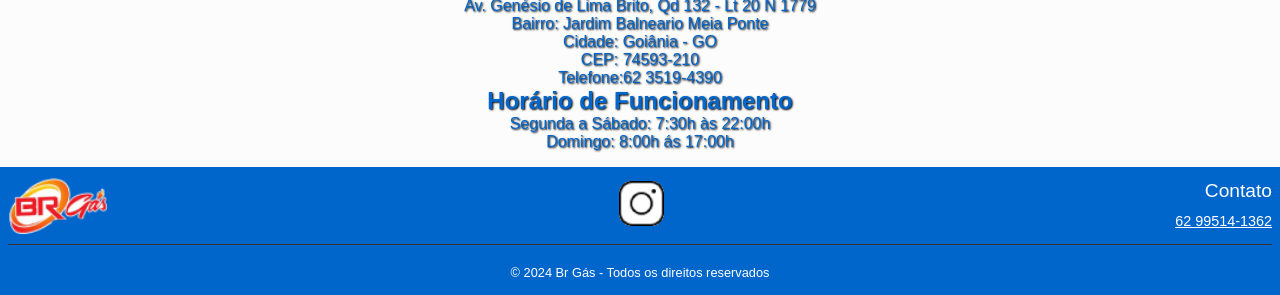
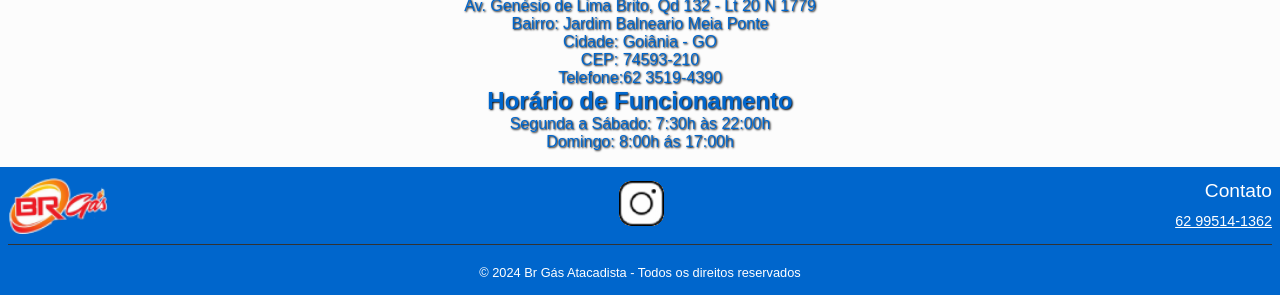
Before and after one commit to G-Souzza/Br-Gas-Atacadista, a plain HTML site: page index.html in a window 1280 px wide. Shown: the part 1495-1790 px from the top of the page. Drawn offline with Linux system fonts and the light colour scheme.

Commit message:
Update index.html

```diff
--- a/index.html
+++ b/index.html
@@ -121,7 +121,7 @@
         </div>
       </div>
       <div class="footer-bottom">
-        <p>&copy; 2024 Br Gás - Todos os direitos reservados</p>
+        <p>&copy; 2024 Br Gás Atacadista - Todos os direitos reservados</p>
       </div>
     </div>
   </footer>
```
